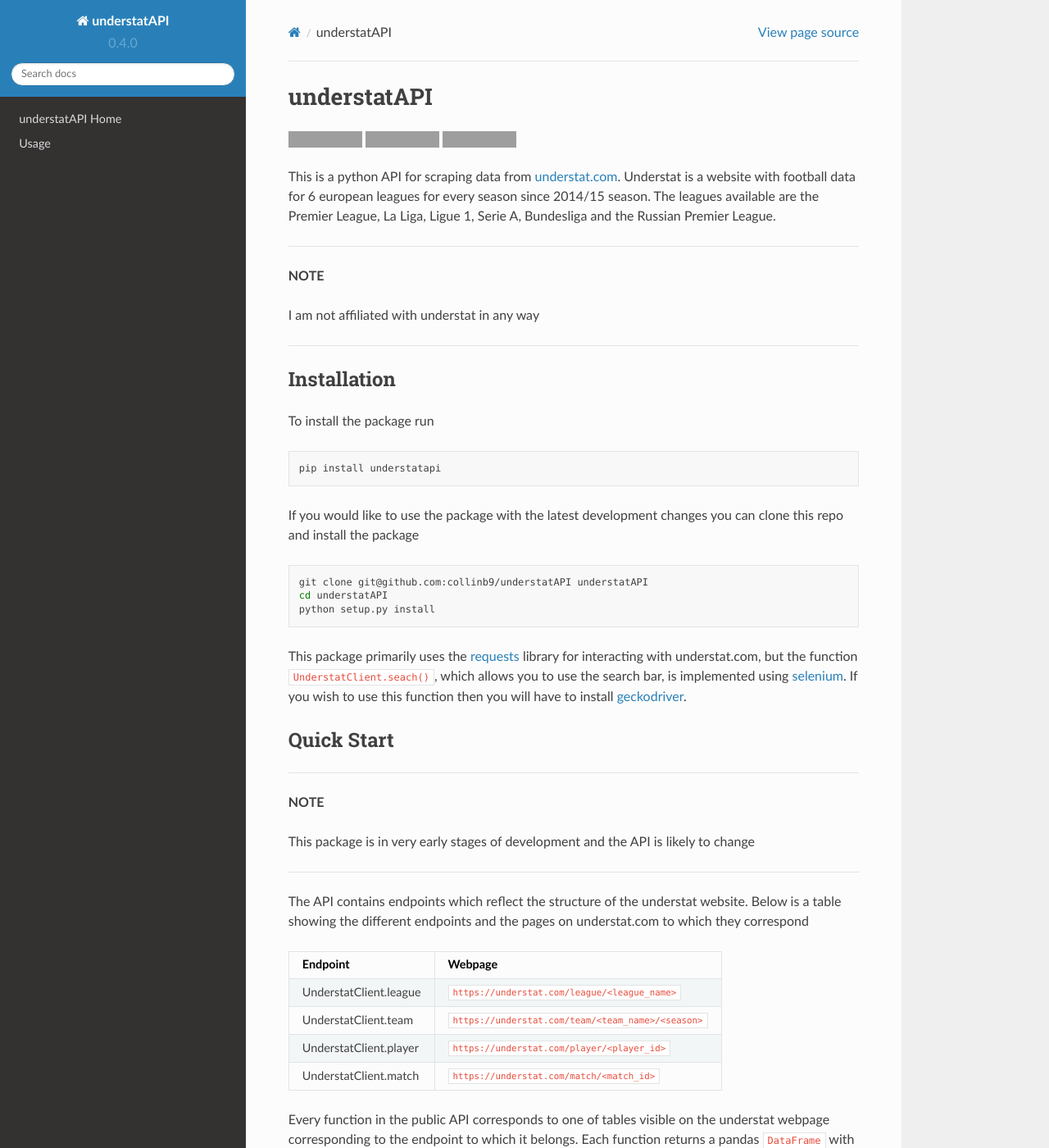
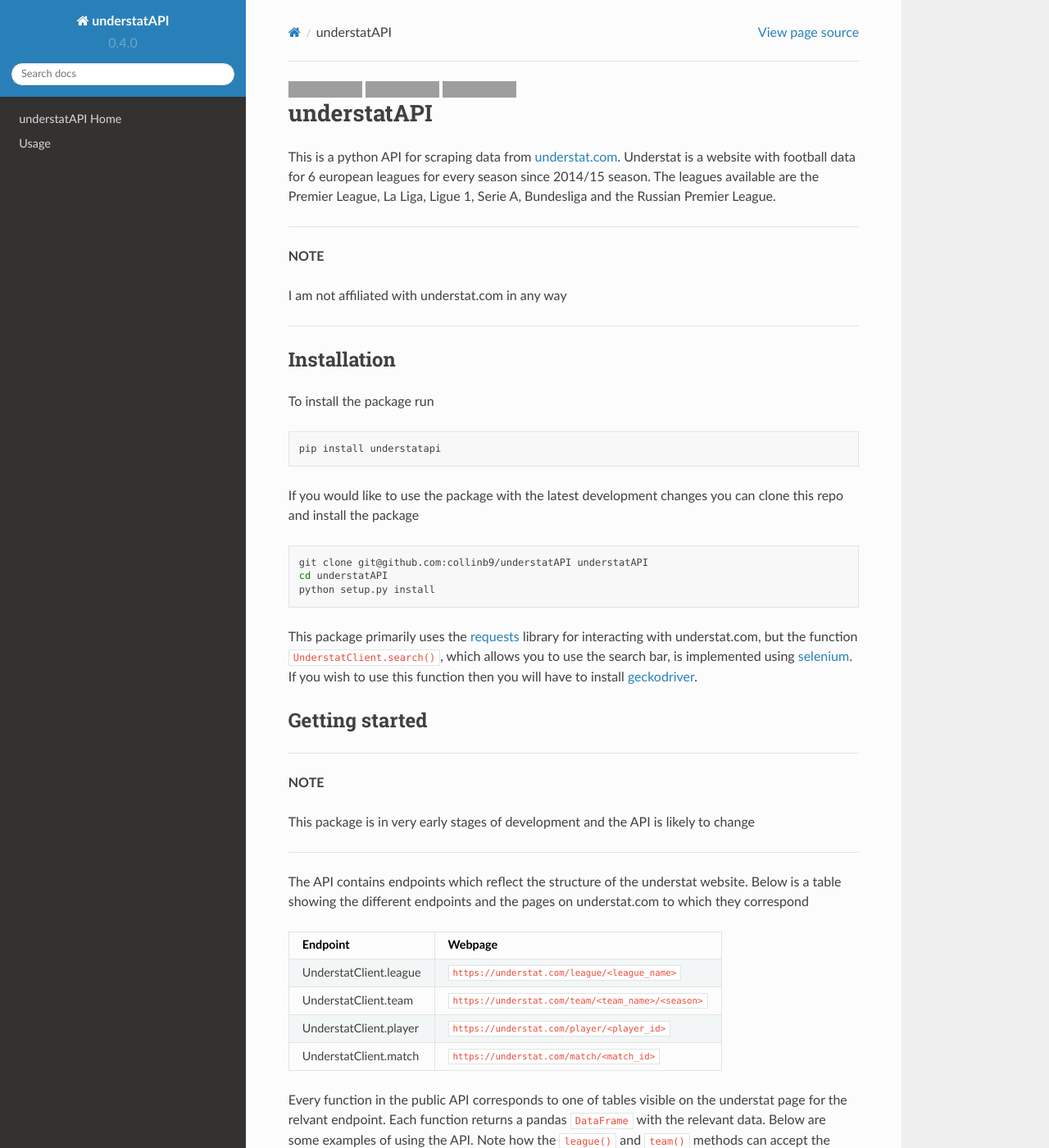
Before and after one commit to collinb9/understatAPI, a Sphinx documentation site: the page built from docs/source/README.md, in a window 1280 px wide and 1400 px high. Shown: the whole window at 82% size. Built offline with Sphinx 7.4.7 and the Read the Docs theme 2.0.0, drawn with Linux system fonts in a browser that asks for light colours; pages that are not in the unit, such as notebooks, are missing from menus; some of the changed text lies outside the part shown; grey boxes are pictures that could not be loaded.

Commit message:
spelling fix

````diff
--- a/docs/source/README.md
+++ b/docs/source/README.md
@@ -1,14 +1,15 @@
-# understatAPI
 [![Build Status](https://travis-ci.com/collinb9/understatAPI.svg?branch=master)](https://travis-ci.com/collinb9/understatAPI)
 ![PyPI](https://img.shields.io/pypi/v/understatapi)
 ![PyPI - License](https://img.shields.io/pypi/l/understatapi)
+
+# understatAPI
 
 This is a python API for scraping data from [understat.com](https://understat.com/). Understat is a website with football data for 6 european leagues for every season since 2014/15 season. The leagues available are the Premier League, La Liga, Ligue 1, Serie A, Bundesliga and the Russian Premier League.
 
 ---
 **NOTE**
 
-I am not affiliated with understat in any way
+I am not affiliated with understat.com in any way
 
 ---
 
@@ -24,9 +25,9 @@
 cd understatAPI
 python setup.py install
 ```
-This package primarily uses the [requests](https://github.com/psf/requests) library for interacting with understat.com, but the function `UnderstatClient.seach()`, which allows you to use the search bar, is implemented using [selenium](https://github.com/SeleniumHQ/selenium/tree/trunk/py). If you wish to use this function then you will have to install [geckodriver](https://github.com/mozilla/geckodriver).
+This package primarily uses the [requests](https://github.com/psf/requests) library for interacting with understat.com, but the function `UnderstatClient.search()`, which allows you to use the search bar, is implemented using [selenium](https://github.com/SeleniumHQ/selenium/tree/trunk/py). If you wish to use this function then you will have to install [geckodriver](https://github.com/mozilla/geckodriver).
 
-## Quick Start
+## Getting started
 ---
 **NOTE**
 
@@ -42,7 +43,7 @@
 | UnderstatClient.player | `https://understat.com/player/<player_id>`        |
 | UnderstatClient.match  | `https://understat.com/match/<match_id>`         |
 
-Every function in the public API corresponds to one of tables visible on the understat webpage corresponding to the endpoint to which it belongs. Each function returns a pandas `DataFrame` with the relevant data. Below are some examples of using the API. Note how the `league` and `team` methods can accept the names of leagues and teams respectively, but `player` and `match` must receive an id number.
+Every function in the public API corresponds to one of tables visible on the understat page for the relvant endpoint. Each function returns a pandas `DataFrame` with the relevant data. Below are some examples of using the API. Note how the `league()` and `team()` methods can accept the names of leagues and teams respectively, but `player()` and `match()` must receive an id number.
 ```python
 from understatapi import UnderstatClient
 
````
Also changed, not shown: README.md (+9 -8 lines), docs/source/usage.md (+6 -0 lines).
